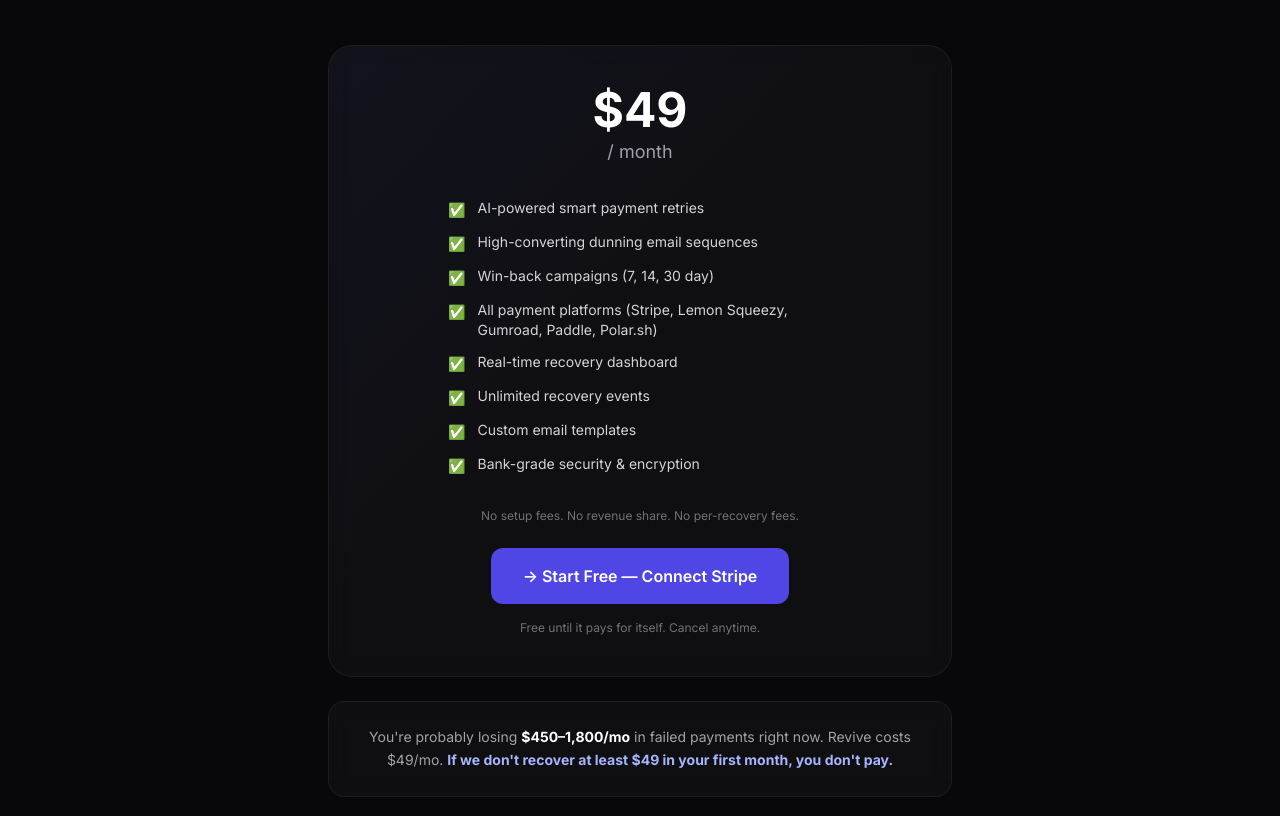
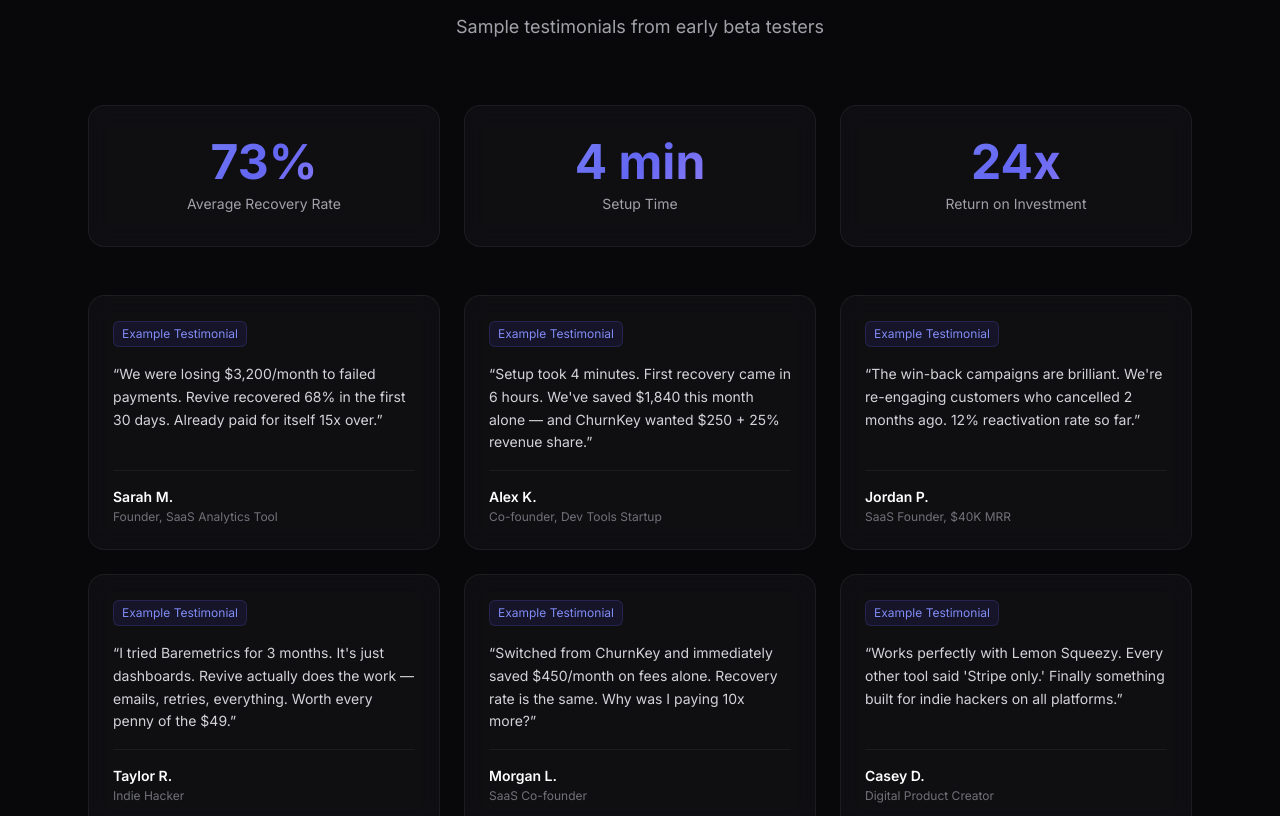
Before and after one commit to tahseen137/revive, a Next.js app: page / in a window 1280 px wide. Shown: the part 5656-6472 px from the top of the page. Built offline with nearby package versions, Linux system fonts and the light colour scheme; no server answers.

Commit message:
Add testimonials and social proof section (#4)
Merge testimonials section into main

```diff
--- a/src/app/page.tsx
+++ b/src/app/page.tsx
@@ -562,6 +562,100 @@
         </div>
       </section>
 
+      {/* Testimonials / Social Proof */}
+      <section className="py-20 md:py-32 border-t border-white/5 bg-zinc-950/40">
+        <div className="mx-auto max-w-6xl px-6">
+          <div className="text-center mb-16">
+            <h2 className="text-3xl md:text-4xl font-bold tracking-tight mb-4">
+              Real results from SaaS founders
+            </h2>
+            <p className="text-zinc-400 text-lg max-w-xl mx-auto">
+              Sample testimonials from early beta testers
+            </p>
+          </div>
+
+          {/* Stats Bar */}
+          <div className="grid grid-cols-1 md:grid-cols-3 gap-6 mb-12">
+            <div className="glass rounded-2xl p-8 text-center">
+              <div className="text-4xl md:text-5xl font-bold gradient-text mb-2">73%</div>
+              <div className="text-zinc-400 text-sm">Average Recovery Rate</div>
+            </div>
+            <div className="glass rounded-2xl p-8 text-center">
+              <div className="text-4xl md:text-5xl font-bold gradient-text mb-2">4 min</div>
+              <div className="text-zinc-400 text-sm">Setup Time</div>
+            </div>
+            <div className="glass rounded-2xl p-8 text-center">
+              <div className="text-4xl md:text-5xl font-bold gradient-text mb-2">24x</div>
+              <div className="text-zinc-400 text-sm">Return on Investment</div>
+            </div>
+          </div>
+
+          {/* Testimonials Grid */}
+          <div className="grid grid-cols-1 md:grid-cols-2 lg:grid-cols-3 gap-6">
+            {[
+              {
+                quote: "We were losing $3,200/month to failed payments. Revive recovered 68% in the first 30 days. Already paid for itself 15x over.",
+                author: "Sarah M.",
+                role: "Founder, SaaS Analytics Tool",
+                badge: "Example Testimonial",
+              },
+              {
+                quote: "Setup took 4 minutes. First recovery came in 6 hours. We've saved $1,840 this month alone — and ChurnKey wanted $250 + 25% revenue share.",
+                author: "Alex K.",
+                role: "Co-founder, Dev Tools Startup",
+                badge: "Example Testimonial",
+              },
+              {
+                quote: "The win-back campaigns are brilliant. We're re-engaging customers who cancelled 2 months ago. 12% reactivation rate so far.",
+                author: "Jordan P.",
+                role: "SaaS Founder, $40K MRR",
+                badge: "Example Testimonial",
+              },
+              {
+                quote: "I tried Baremetrics for 3 months. It's just dashboards. Revive actually does the work — emails, retries, everything. Worth every penny of the $49.",
+                author: "Taylor R.",
+                role: "Indie Hacker",
+                badge: "Example Testimonial",
+              },
+              {
+                quote: "Switched from ChurnKey and immediately saved $450/month on fees alone. Recovery rate is the same. Why was I paying 10x more?",
+                author: "Morgan L.",
+                role: "SaaS Co-founder",
+                badge: "Example Testimonial",
+              },
+              {
+                quote: "Works perfectly with Lemon Squeezy. Every other tool said 'Stripe only.' Finally something built for indie hackers on all platforms.",
+                author: "Casey D.",
+                role: "Digital Product Creator",
+                badge: "Example Testimonial",
+              },
+            ].map((testimonial, idx) => (
+              <div
+                key={idx}
+                className="glass rounded-2xl p-6 flex flex-col hover:border-brand-500/20 transition-all"
+              >
+                <div className="mb-4">
+                  <span className="inline-block px-2 py-1 text-xs rounded-md bg-brand-600/10 text-brand-400 border border-brand-500/20">
+                    {testimonial.badge}
+                  </span>
+                </div>
+                <p className="text-zinc-300 text-sm leading-relaxed mb-4 flex-1">
+                  &ldquo;{testimonial.quote}&rdquo;
+                </p>
+                <div className="border-t border-white/5 pt-4">
+                  <div className="font-semibold text-white text-sm">{testimonial.author}</div>
+                  <div className="text-zinc-500 text-xs mt-0.5">{testimonial.role}</div>
+                </div>
+              </div>
+            ))}
+          </div>
+
+          <p className="text-center text-zinc-500 text-xs mt-10">
+            ℹ️ These are sample testimonials from beta testing. Real customer testimonials coming soon.
+          </p>
+        </div>
+      </section>
+
       {/* Pricing Section */}
       <section className="py-20 md:py-32 border-t border-white/5 bg-zinc-950/40" id="pricing">
         <div className="mx-auto max-w-2xl px-6">
```
